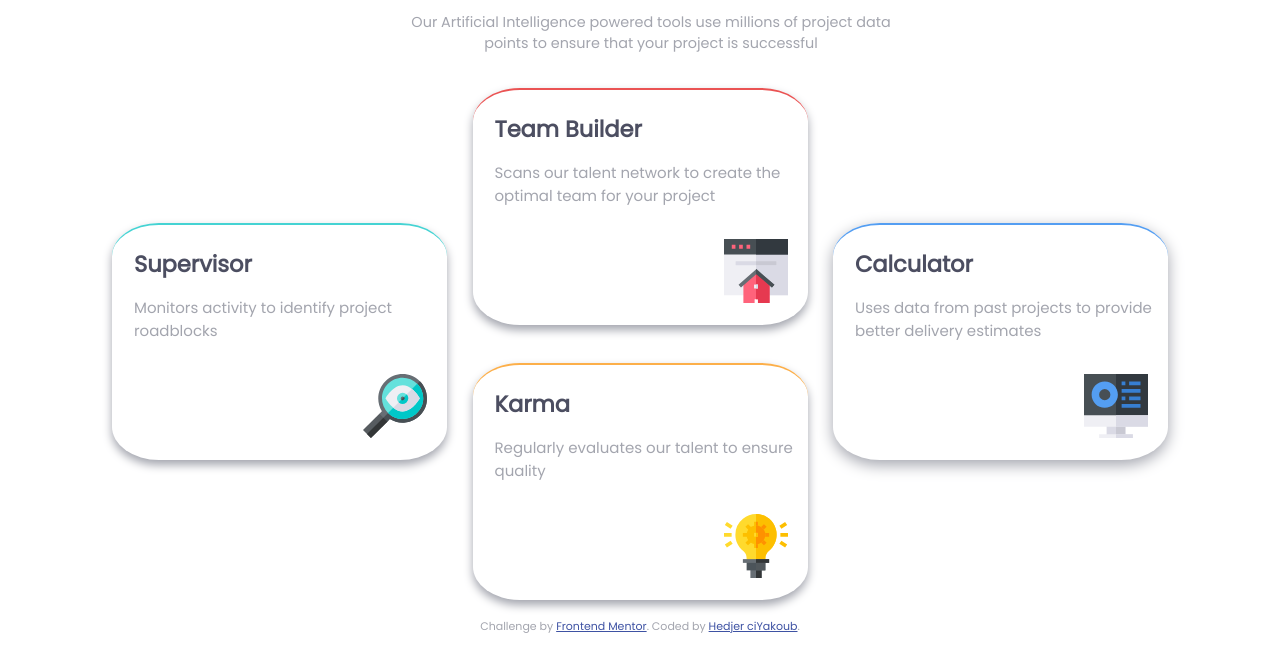
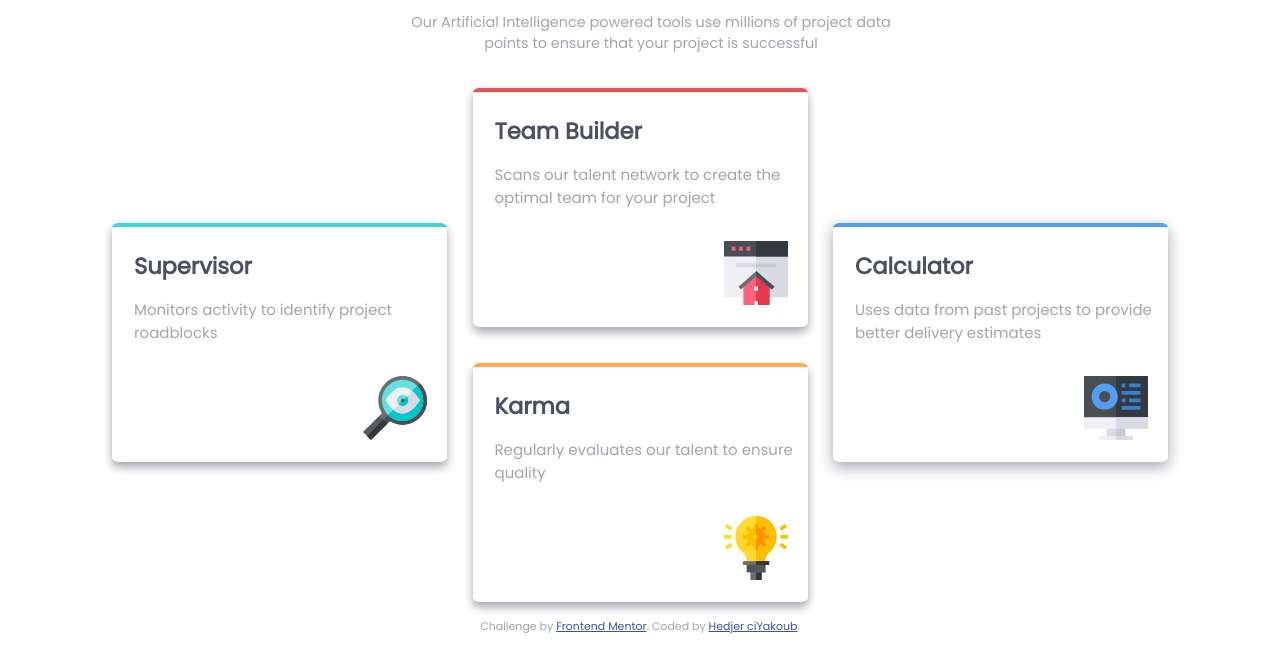
Before and after one commit to yaakoubox/four-card-feature-section-master, a plain HTML site: page index.html in a window 1280 px wide. Shown: the part 140-800 px from the top of the page. Drawn offline with Linux system fonts and the light colour scheme.

Commit message:
Update styles.css

```diff
--- a/css/styles.css
+++ b/css/styles.css
@@ -28,7 +28,7 @@ body{
   display: inline-block;
   width: 335px;
   height: 235px;
-  border-top : 2px solid hsl(180, 62%, 55%);
+  border-top : 4px solid hsl(180, 62%, 55%);
   box-shadow: 0px 5px 10px hsl(229, 6%, 66%);
   margin: 155px 12px;
 }
@@ -37,7 +37,7 @@ body{
   display: inline-block;
   width: 335px;
   height: 235px;
-  border-top: 2px solid hsl(0, 78%, 62%);
+  border-top: 4px solid hsl(0, 78%, 62%);
   box-shadow: 0px 5px 10px hsl(229, 6%, 66%);
   margin: 20px 372.5px ;
 }
@@ -46,7 +46,7 @@ body{
   display: inline-block;
   width: 335px;
   height: 235px;
-  border-top:2px solid hsl(34, 97%, 64%);
+  border-top:4px solid hsl(34, 97%, 64%);
   box-shadow: 0px 5px 10px hsl(229, 6%, 66%);
   margin: 295px 372.5px 20px 372.5px;
 
@@ -55,13 +55,13 @@ body{
   position: absolute;
   width: 335px;
   height: 235px;
-  border-top:2px solid hsl(212, 86%,  64%);
+  border-top:4px solid hsl(212, 86%,  64%);
   box-shadow: 0px 5px 15px hsl(229, 6%, 66%);
   margin: 155px 0px 0px 733px;
 
 }
 div{
-  border-radius: 14%;
+  border-radius: 2%;
 }
 img{
   position: relative;
```
